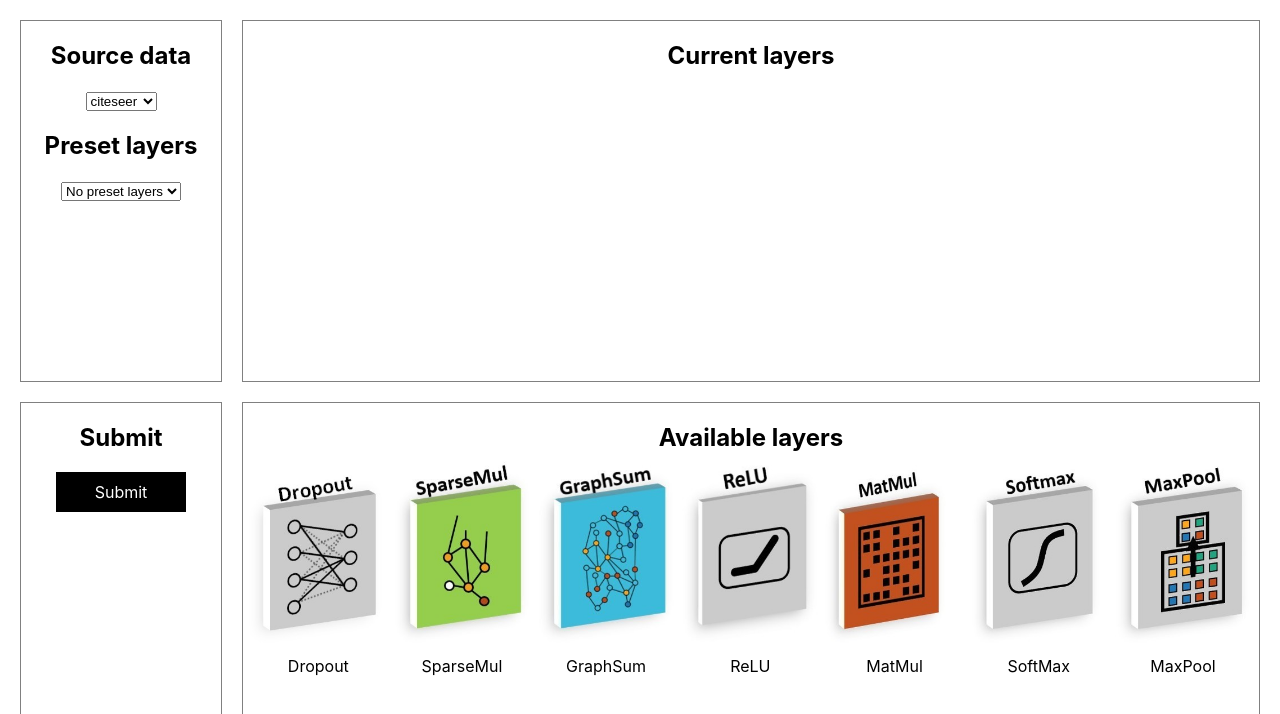
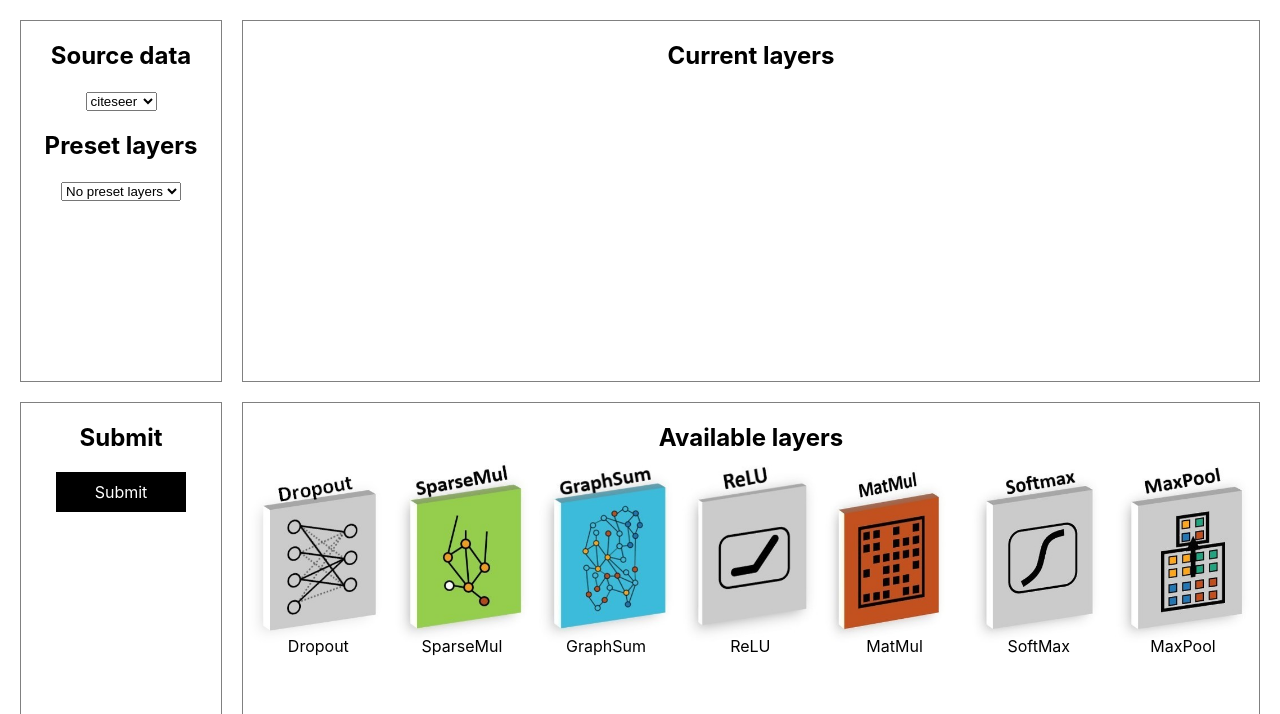
Before and after one commit to lushl9301/G3-Demo, a React (Create React App) app in the folder webapp/: page / in a window 1280 px wide. Shown: the top 714 px of the page. Built offline with nearby package versions, Linux system fonts and the light colour scheme.

Commit message:
Change JSON format

```diff
--- a/webapp/src/App.css
+++ b/webapp/src/App.css
@@ -26,10 +26,12 @@
   position: relative;
   vertical-align: top;
   margin-top: -20px;
+  min-width: 120px;
 }
 
 .layer img {
   height: 200px;
+  margin-bottom: -20px;
 }
 
 .layer span {
--- a/webapp/src/App.js
+++ b/webapp/src/App.js
@@ -13,76 +13,119 @@ class App extends React.Component {
     this.handleLayerRemove = this.handleLayerRemove.bind(this);
     this.handleLayerChange = this.handleLayerChange.bind(this);
     this.handleSubmit = this.handleSubmit.bind(this);
+    this.getLayer = this.getLayer.bind(this);
+    this.castParams = this.castParams.bind(this);
     this.state = {source: 0, layers: [], nextLayerId: 0};
-  }
-
-  copyData(data) {
-    return {layerNum: data.layerNum, name: data.name, params: {...data.params}};
   }
 
   availableSources = ["citeseer", "cora", "pubmed"];
   availablePresetNames = ["No preset layers", "Preset"];
   possibleLayers = [
-    {layerNum: 0, name: "Dropout", params: {rate: "0.5"}},
-    {layerNum: 1, name: "SparseMul", params: {height: "in_dim", width: "16", decay: "true"}},
-    {layerNum: 2, name: "GraphSum"},
-    {layerNum: 3, name: "ReLU"},
-    {layerNum: 4, name: "MatMul", params: {height: "16", width: "out_dim", decay: "false"}},
-    {layerNum: 6, name: "SoftMax"},
-    {layerNum: 7, name: "MaxPool"},
+    {layerNum: 0, name: "Dropout", data: {name: "dropout"}, params: [
+        {name: "rate", type: "frac", default: 0.5}]},
+    {layerNum: 1, name: "SparseMul", data: {name: "sprmul"}, params: [
+        {name: "height", type: "dim", default: "in_dim"},
+        {name: "width", type: "dim", default: 16},
+        {name: "decay", type: "bool", default: true}]},
+    {layerNum: 2, name: "GraphSum", data: {name: "graph_sum"}},
+    {layerNum: 3, name: "ReLU", data: {name: "relu"}},
+    {layerNum: 4, name: "MatMul", data: {name: "mat_mul"}, params: [
+        {name: "height", type: "dim", default: 16},
+        {name: "width", type: "dim", default: "out_dim"},
+        {name: "decay", type: "bool", default: false}]},
+    {layerNum: 5, name: "Output", data: {name: "output"}},
+    {layerNum: 6, name: "SoftMax", data: {name: "softmax"}},
+    {layerNum: 7, name: "MaxPool", data: {name: "maxpool"}},
+    {layerNum: 8, name: "Input", data: {name: "input"}}
   ];
-  availableLayers = this.possibleLayers.map((data, index) => (
-    {id: index, data: this.copyData(data)}
-  ));
+
+  copyLayer(layer, id = layer.id) {
+    return {...layer, id: id, params: layer.params || [], data: {...layer.data}};
+  }
+
+  getLayer(name, id) {
+    const layer = this.copyLayer(this.possibleLayers.find(l => l.name === name), id);
+    this.resetLayerParams(layer);
+    return layer;
+  }
+
+  resetLayerParams(layer) {
+    layer.params.forEach(param => layer.data[param.name] = param.default ?? "");
+  }
+
+  availableLayers = this.possibleLayers
+    .filter(layer => !["Output", "Input"].includes(layer.name))
+    .map(this.copyLayer);
 
   handleSourceChange(index) {
     this.setState({source: index});
   }
 
   handlePresetChange(index) {
-    let layerData = [{layerNum: 8, name: "Input"}];
-    let layerNames = ["Dropout", "SparseMul", "GraphSum", "ReLU", "Dropout", "MatMul", "GraphSum"];
-    layerData.push(...layerNames.map(name => {
-      let data = {layerNum: 5, name: "Output"};
-      this.availableLayers.forEach(layer => {
-        if (layer.data.name === name) {
-          data = this.copyData(layer.data);
-        }
-      });
-      return data;
-    }));
+    const layerNames = ["Input", "Dropout", "SparseMul", "GraphSum", "ReLU", "Dropout", "MatMul", "GraphSum"];
     this.setState({
       preset: index,
-      layers: layerData.map((data, index) => ({id: index, data: this.copyData(data)}))
+      layers: layerNames.map(this.getLayer),
+      nextLayerId: layerNames.length
     });
   }
 
   handleLayerAdd(layer) {
+    const newLayer = this.copyLayer(layer, this.state.nextLayerId);
+    this.resetLayerParams(newLayer);
     this.setState({
-      layers: this.state.layers.concat({id: this.state.nextLayerId, data: this.copyData(layer.data)}),
+      preset: 0,
+      layers: this.state.layers.concat(newLayer),
       nextLayerId: this.state.nextLayerId + 1
     });
   }
 
   handleLayerRemove(layer) {
     this.setState({
+      preset: 0,
       layers: this.state.layers.filter(l => l.id !== layer.id)
     });
   }
 
-  handleLayerChange(layerToChange, newParams) {
-    const newLayer = {id: layerToChange.id, data: this.copyData(layerToChange.data)};
-    newLayer.data.params = newParams;
+  handleLayerChange(layerToChange, newData) {
+    const newLayer = this.copyLayer(layerToChange);
+    newLayer.data = newData;
 
     this.setState({
       layers: this.state.layers.map(layer => layer.id === layerToChange.id ? newLayer : layer)
     });
   }
 
+  cast(value, type) {
+    switch (type) {
+      case "frac":
+      case "dim":
+        const num = parseFloat(value);
+        return isNaN(num) ? value : num;
+      case "bool":
+        if (value === "true") return true;
+        if (value === "false") return false;
+        return value;
+      default:
+        return value;
+    }
+  }
+
+  castParams(layer) {
+    const newLayer = this.copyLayer(layer);
+    newLayer.params.forEach(param => {
+      const value = newLayer.data[param.name];
+      newLayer.data[param.name] = this.cast(value, param.type);
+    });
+    return newLayer;
+  }
+
   handleSubmit() {
+    const layers = this.state.layers.map(this.castParams);
+    this.setState({layers: layers});
     const params = {
       dataset: this.availableSources[this.state.source],
-      layers: this.state.layers.map(layer => layer.data)
+      layers: layers.map(layer => layer.data).concat({name: "cross_entropy"})
     };
     const input = JSON.stringify(params);
     this.setState({text: "Running..."});
@@ -91,7 +134,7 @@ class App extends React.Component {
       if (xhr.readyState === 4) {
         this.setState({text: xhr.responseText});
         if (xhr.status === 200) {
-          let response = JSON.parse(xhr.responseText);
+          const response = JSON.parse(xhr.responseText);
           this.setState({text:
             `Training accuracy: ${response.train_acc}
             Testing accuracy: ${response.test_acc}
--- a/webapp/src/Layer.js
+++ b/webapp/src/Layer.js
@@ -22,21 +22,21 @@ class Layer extends React.Component {
   handleLayerChange(name) {
     return (function (ev) {
       const value = ev.target.value;
-      const newParams = {...this.data.params, [name]: value};
-      this.props.onLayerChange(this.props.layer, newParams);
+      const newData = {...this.layer.data, [name]: value};
+      this.props.onLayerChange(this.layer, newData);
     }).bind(this);
   }
 
   render() {
-    this.data = this.props.layer.data;
+    this.layer = this.props.layer;
     return (
       <div className="layer" onClick={this.handleLayerClick}>
-        <img src={require(`./images/${this.data.layerNum}_${this.props.suffix}`)} alt={this.data.name} />
-        <span>{this.data.name}</span>
-        {this.props.onLayerChange && Object.entries(this.data.params).map(([name, value]) => (
-          <label key={name}>
-            {name}
-            <input onChange={this.handleLayerChange(name)} value={value} />
+        <img src={require(`./images/${this.layer.layerNum}_${this.props.suffix}`)} alt={this.layer.name} />
+        <span>{this.layer.name}</span>
+        {this.props.onLayerChange && this.layer.params.map(par => (
+          <label key={par.name}>
+            {par.name}
+            <input onChange={this.handleLayerChange(par.name)} value={this.layer.data[par.name]} />
           </label>
         ))}
         <div onClick={this.handleButtonClick}>{this.props.hover}</div>
```
